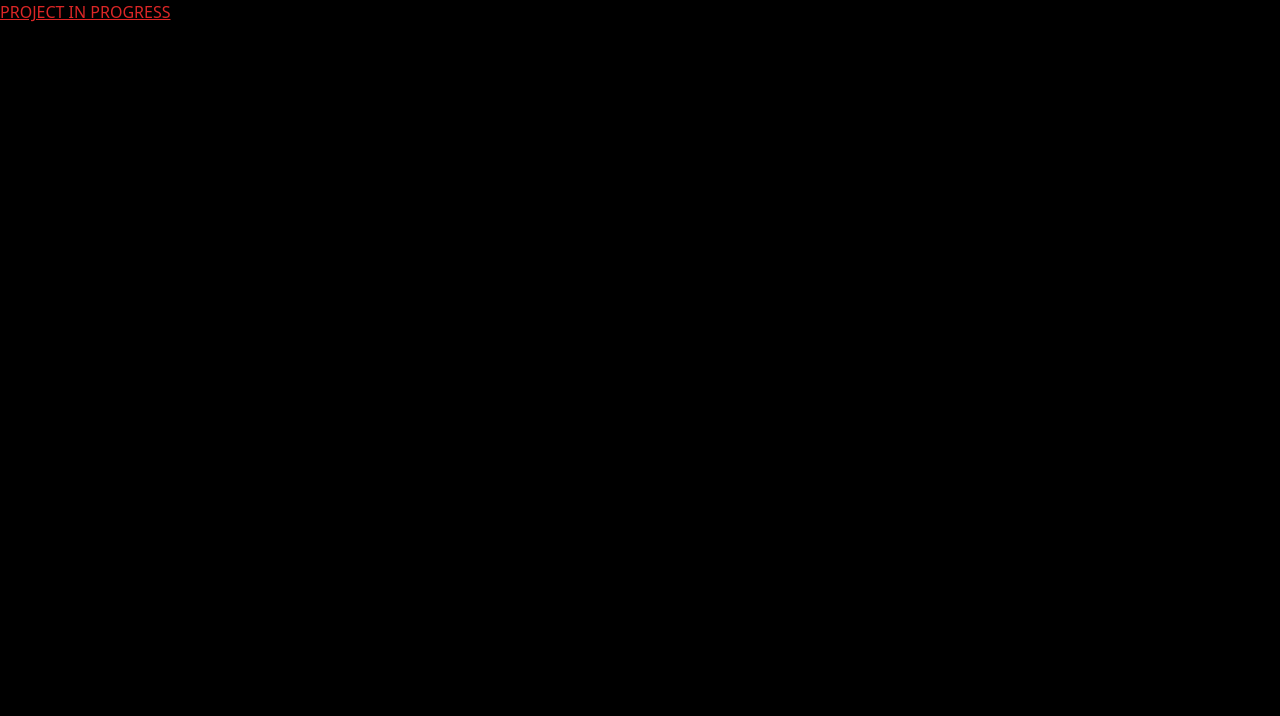
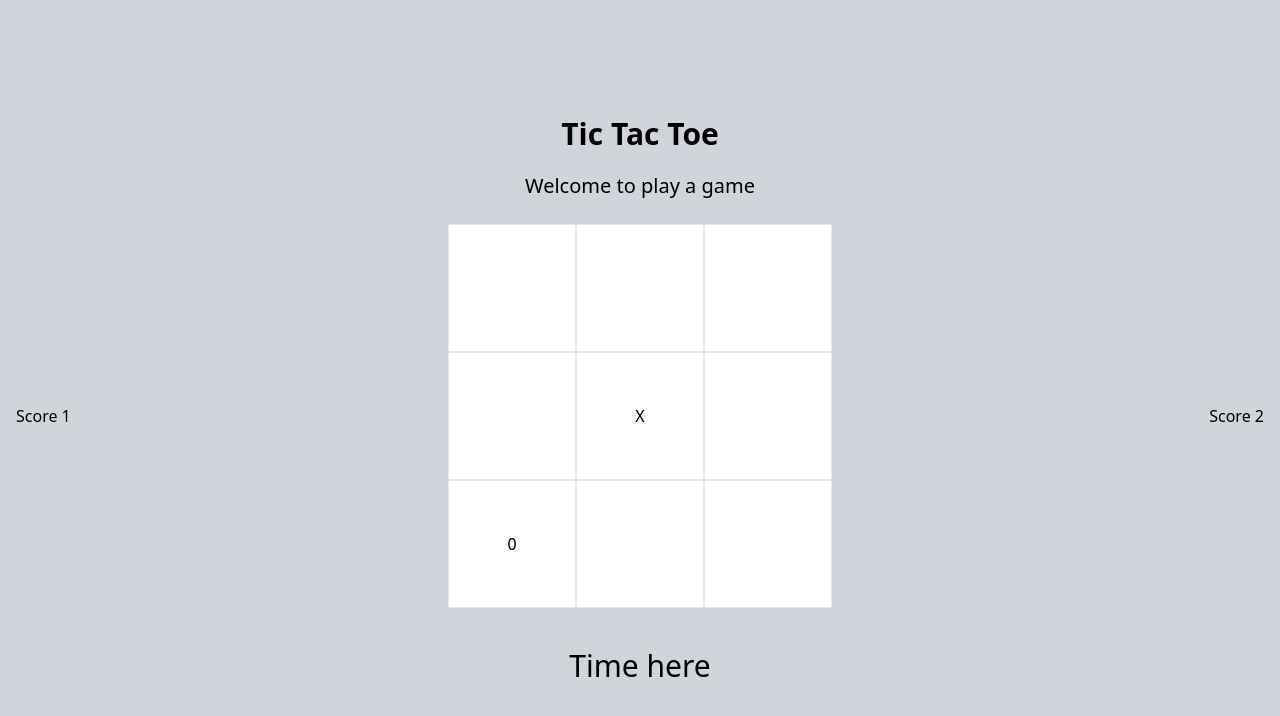
Before and after one commit to FloriandeGhellinck/tic-tac-toe, a Next.js app: page / in a window 1280 px wide. Shown: the top 716 px of the page. Built offline with nearby package versions, Linux system fonts and the light colour scheme.

Commit message:
Revert "Revert "feat: grid done""

```diff
--- a/src/pages/_app.tsx
+++ b/src/pages/_app.tsx
@@ -1,4 +1,5 @@
 import '../styles/globals.css';
+import React from 'react';
 
 import type { AppProps } from 'next/app';
 
--- /dev/null
+++ b/src/pages/components/TicTacToe.tsx
@@ -0,0 +1,52 @@
+import React, { useState, useEffect } from 'react';
+
+const TicTacToe = () => {
+  const [board, setBoard] = useState<string[][]>([]);
+  console.table(board);
+
+  const resetGame = () => {
+    setBoard([
+      ['', '', ''],
+      ['', 'X', ''],
+      ['0', '', ''],
+    ]);
+  };
+
+  useEffect(() => {
+    resetGame();
+  }, []);
+
+  const renderBoard = () => {
+    return (
+      <div className='h-full w-full bg-white grid grid-cols-3 grid-rows-3'>
+        {board.map((row, rowIndex) =>
+          row.map((cell, cellIndex) => (
+            <div className='border flex justify-center items-center'>
+              {cell}
+            </div>
+          ))
+        )}
+      </div>
+    );
+  };
+
+  return (
+    <div>
+      <section className='bg-gray-300 py-16 text-center px-4 md:px-section h-screen flex flex-col justify-center '>
+        <h2 className='text-3xl mb-5 font-bold'>Tic Tac Toe</h2>
+        <p className='text-xl mb-6'> Welcome to play a game</p>
+        <div className='flex flex-row flex-wrap justify-between items-center w-full'>
+          <div className='hidden : md:block'>Score 1</div>
+          <div className='relative mx-0 md:mx-4 w-96 h-96 border-gray-800 mb-10 md:mb-0'>
+            {renderBoard()}
+          </div>
+          <div className='block md:hidden'>Score 1</div>
+          <div>Score 2</div>
+        </div>
+        <p className='mt-10 text-2xl md:text-3xl'>Time here</p>
+      </section>
+    </div>
+  );
+};
+
+export default TicTacToe;
--- a/src/pages/index.tsx
+++ b/src/pages/index.tsx
@@ -1,4 +1,6 @@
 import Head from 'next/head';
+import React from 'react';
+import TicTacToe from './components/TicTacToe';
 
 export default function Home() {
   return (
@@ -16,9 +18,7 @@ export default function Home() {
       </Head>
 
       <main>
-        <div className='w-full h-screen bg-black'>
-          <h1 className='text-red-600 underline'> PROJECT IN PROGRESS</h1>
-        </div>
+        <TicTacToe />
       </main>
 
       <footer></footer>
```
